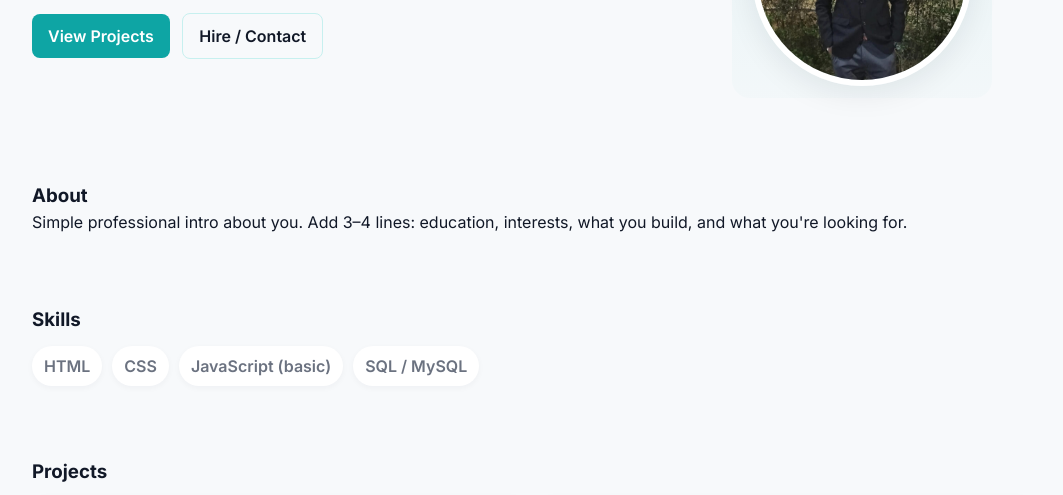
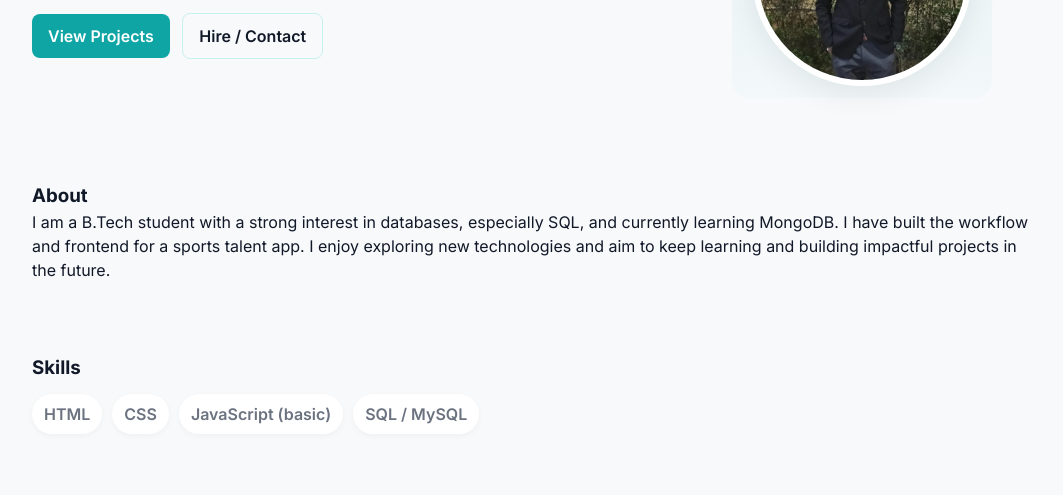
Before and after one commit to Yashpatil5/portfolio, a plain HTML site: page index.html in a window 1280 px wide. Shown: the part 278-773 px from the top of the page, without its empty margins (108-1171 px from the left). Drawn offline with Linux system fonts and the light colour scheme.

Commit message:
Update index.html

```diff
--- a/index.html
+++ b/index.html
@@ -46,7 +46,7 @@
 
     <section id="about" class="section container">
       <h3>About</h3>
-      <p>Simple professional intro about you. Add 3–4 lines: education, interests, what you build, and what you're looking for.</p>
+      <p>I am a B.Tech student with a strong interest in databases, especially SQL, and currently learning MongoDB. I have built the workflow and frontend for a sports talent app. I enjoy exploring new technologies and aim to keep learning and building impactful projects in the future.</p>
     </section>
 
     <section id="skills" class="section container">
```
